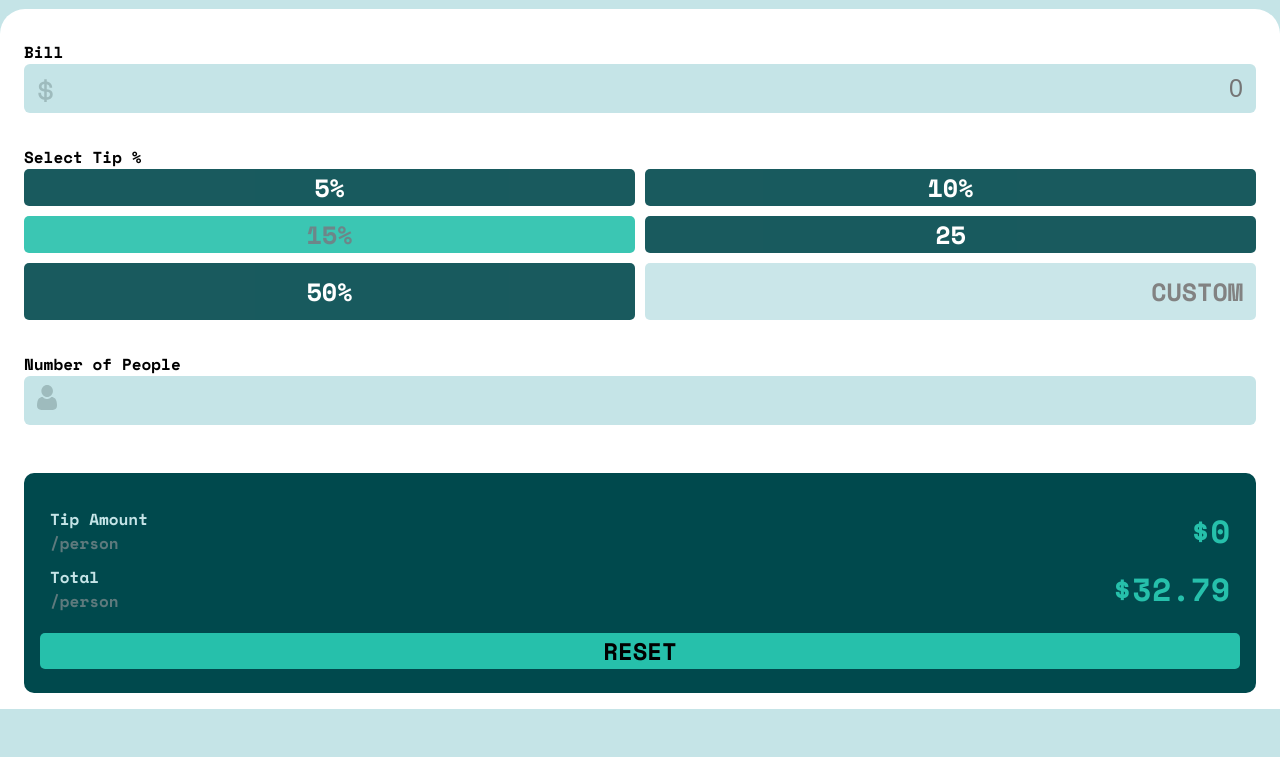
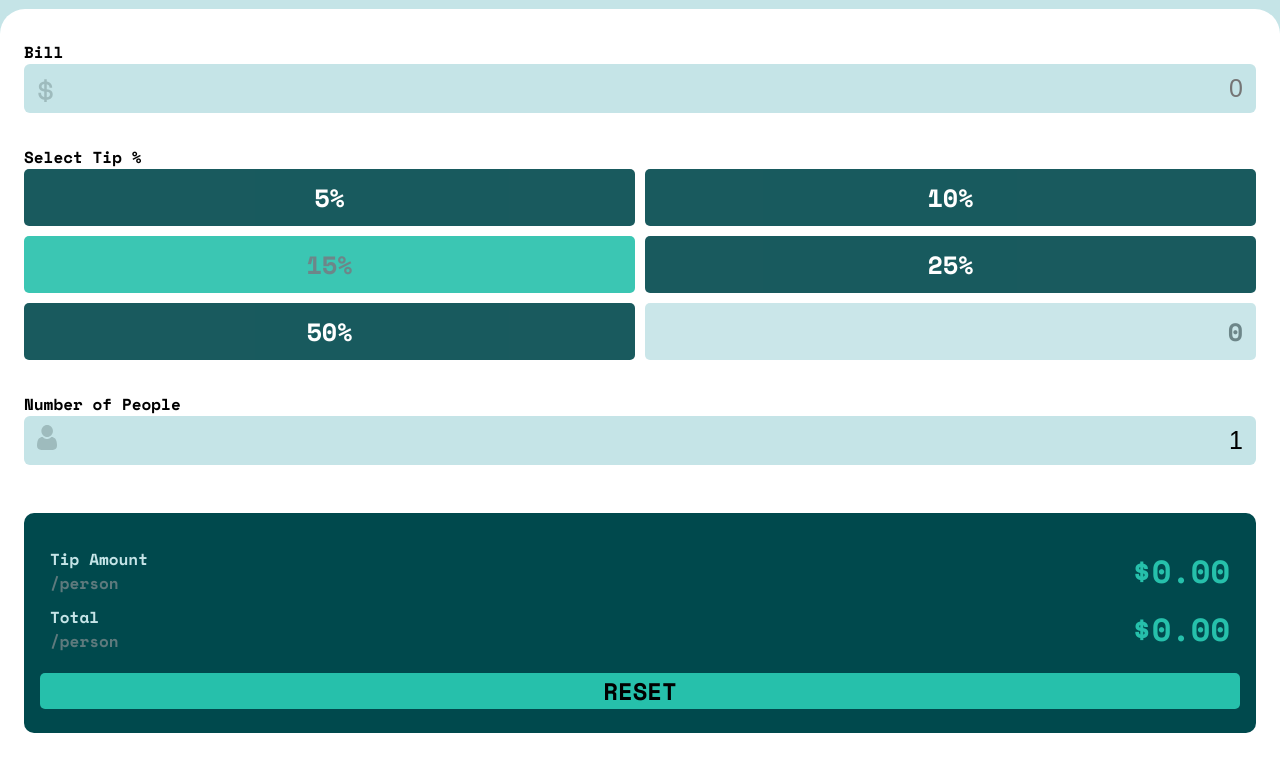
Before and after one commit to Brymmobaggins/tip-calculator, a plain HTML site: page index.html in a window 1280 px wide. Both pictures are taken after a click on the button "RESET". Shown: the part 106-863 px from the top of the page. Before the commit the page ends 815 px from the top, so only its background shows below. Drawn offline with nearby package versions, Linux system fonts and the light colour scheme.

Commit message:
add javascript file

```diff
--- a/index.html
+++ b/index.html
@@ -28,27 +28,27 @@
           <button class="btn">5%</button>
           <button class="btn">10%</button>
           <button class="btn" id="fifteen">15%</button>
-          <button class="btn">25</button>
+          <button class="btn">25%</button>
           <button class="btn">50%</button>
-          <input class="btn" id="custom" placeholder="CUSTOM">
+          <input class="btn" type="number" id="custom" placeholder="CUSTOM" ">
         </div>
       </div>
 
       <div class="number">
         <label for="number-of-people">Number of People</label>
         <img src="/images/icon-person.svg" alt="Person Icon">
-        <input type="number" id="people">
-        <span></span>
+        <span id="error"></span>
+        <input type="number" id="people" autocomplete="off">
       </div>
 
       <div class="tip-footer">
         <div class="tip-amount">
           <p>Tip Amount<br><strong>/person</strong></p>
-          <h1>$<b id="fiqure">4.27</b></h1>
+          <h1>$<b id="amount">4.27</b></h1>
         </div>
         <div class="tip-total">
           <p>Total<br><strong>/person</strong></p>
-          <h1>$<b id="fiqure">32.79</b></h1>
+          <h1>$<b id="total">32.79</b></h1>
         </div>
         <button id="reset">RESET</button>
       </div>
--- a/main.js
+++ b/main.js
@@ -1,8 +1,10 @@
 const resetButton = document.getElementById('reset')
 const peopleInput = document.getElementById('people')
 const customInput = document.getElementById('custom')
-const amount = document.querySelector('#fiqure')
-// const para = document.querySelector('span')
+const tipAmount = document.querySelector('#amount')
+const tipTotal = document.querySelector('#total')
+// // const para = document.querySelector('span')
+// const coys = document.getElementById('coys')
 
 function checkInput() {
     if (peopleInput.value < 1) {
@@ -10,7 +12,12 @@ function checkInput() {
     }
 }
 
+
+// reset button
 resetButton.onclick = function () {
-    // const amount = document.querySelector('#fiqure')
-    amount.textContent = 0.00
+    tipAmount.textContent = "0.00"
+    tipTotal.textContent = "0.00"
+    customInput.value = "0"
+    peopleInput.value = "1"
+
 }
--- a/style.css
+++ b/style.css
@@ -33,7 +33,7 @@ header {
 /* style the card */
 .card {
     background-color: var(--White);
-    height: 700px;
+    /* min-height: 100%; */
     border-radius: 25px 25px 0px 0px;
     padding: 1.5em;
     /* position: relative; */
@@ -41,6 +41,7 @@ header {
 
 input {
     width: 100%;
+    display: block;
     padding: 10px 13px;
     font-size: 25px;
     border: 0;
@@ -49,6 +50,11 @@ input {
     border-radius: 6px;
     /* border: 0; */
     /* background-color:hwb(167 69% 22%); */
+}
+input::-webkit-outer-spin-button,
+input::-webkit-inner-spin-button {
+    -webkit-appearance: none;
+    margin: 0;
 }
 
 #select,
@@ -84,6 +90,7 @@ label[for="number-of-people"] {
     color: var(--White);
     border: 0;
     opacity: 0.9;
+    padding: 10px 13px;
 }
 
 #fifteen {
```
